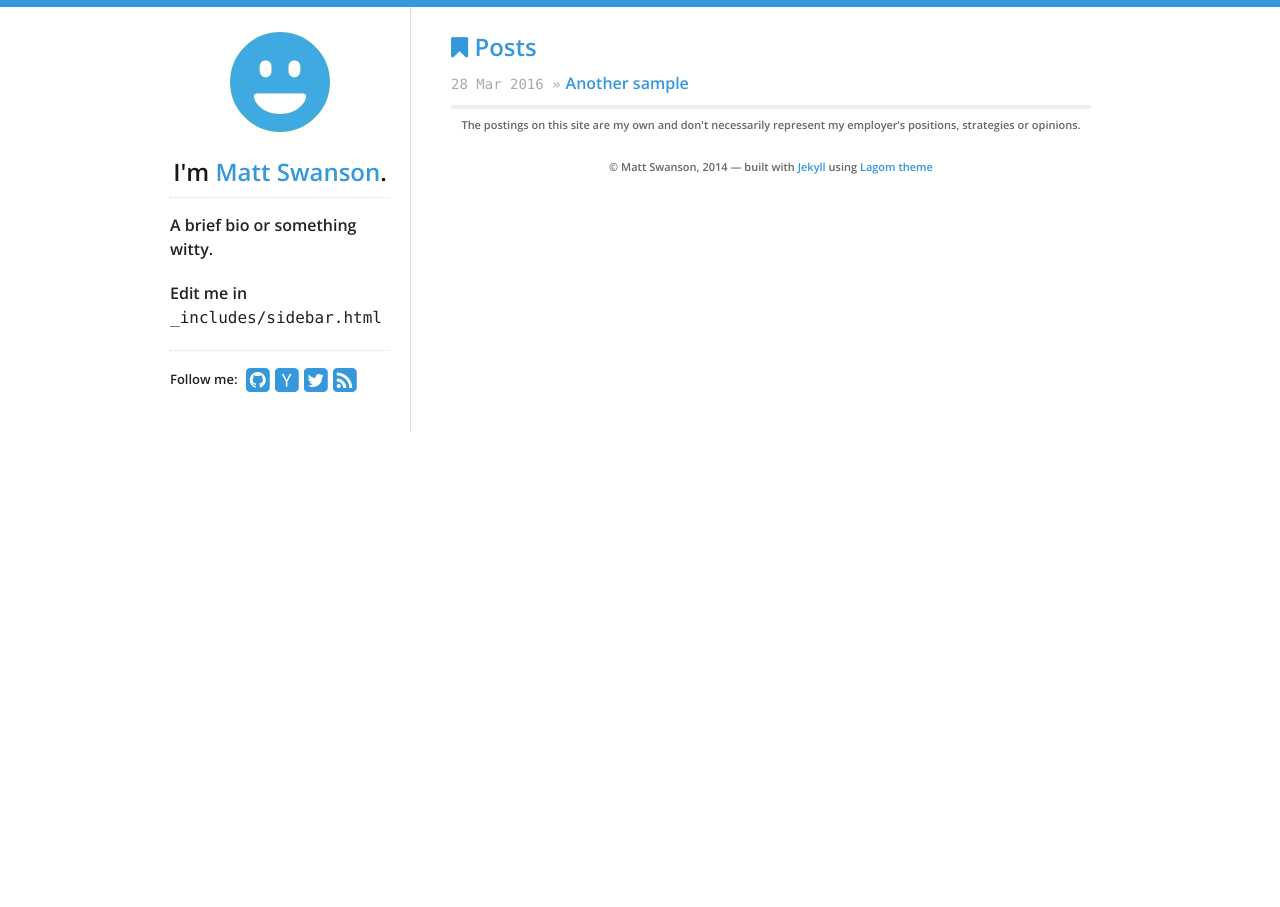
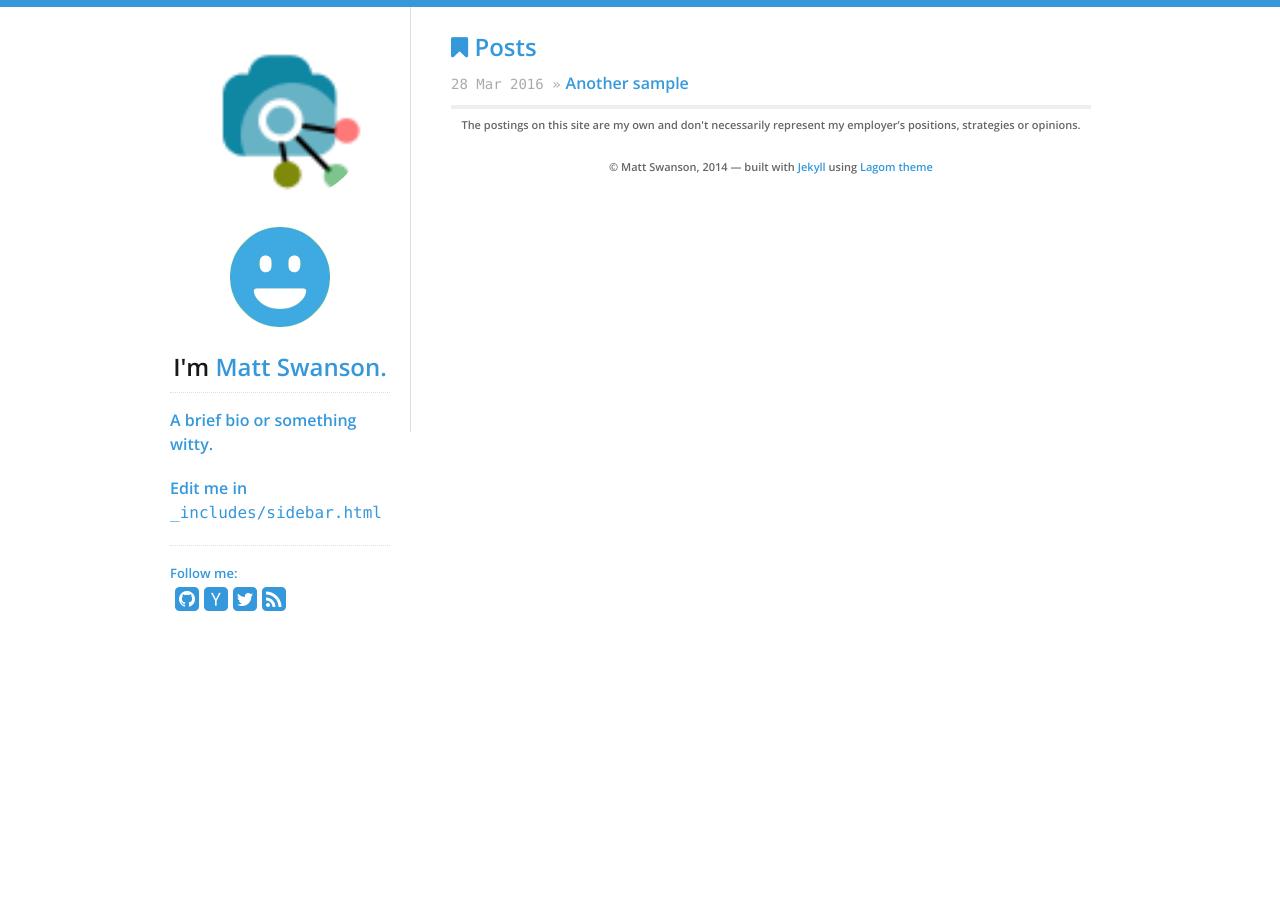
Before and after one commit to itskarthicklakshmanan/karthicklaksman.github.io, a Jekyll site: the page built from index.html, in a window 1280 px wide. Built offline with Jekyll 4.4.1, drawn with Linux system fonts in a browser that asks for light colours; nearby versions of some CDN libraries.

Commit message:
Update sidebar.html

```diff
--- a/_includes/sidebar.html
+++ b/_includes/sidebar.html
@@ -1,13 +1,12 @@
 <nav>
 
-  <a href="/">
-    {% if site.data.theme.social.gravatar %}
+
+
     <img src="/camera_pathfinder.png" id="gravatar" alt="My photo"/>
-    {% else %}
+
     <img src="/logo.png" id="logo" alt="Blog logo"/>
-    {% endif %}
-  </a>
-  <h2>I'm <a href="/">{{ site.data.theme.name }}</a>.</h2>
+
+  <h2>I'm <a href="/">{{ site.data.theme.name }}.</h2>
   <div id="bio">
     <p>A brief bio or something witty.</p>
     <p>
```
